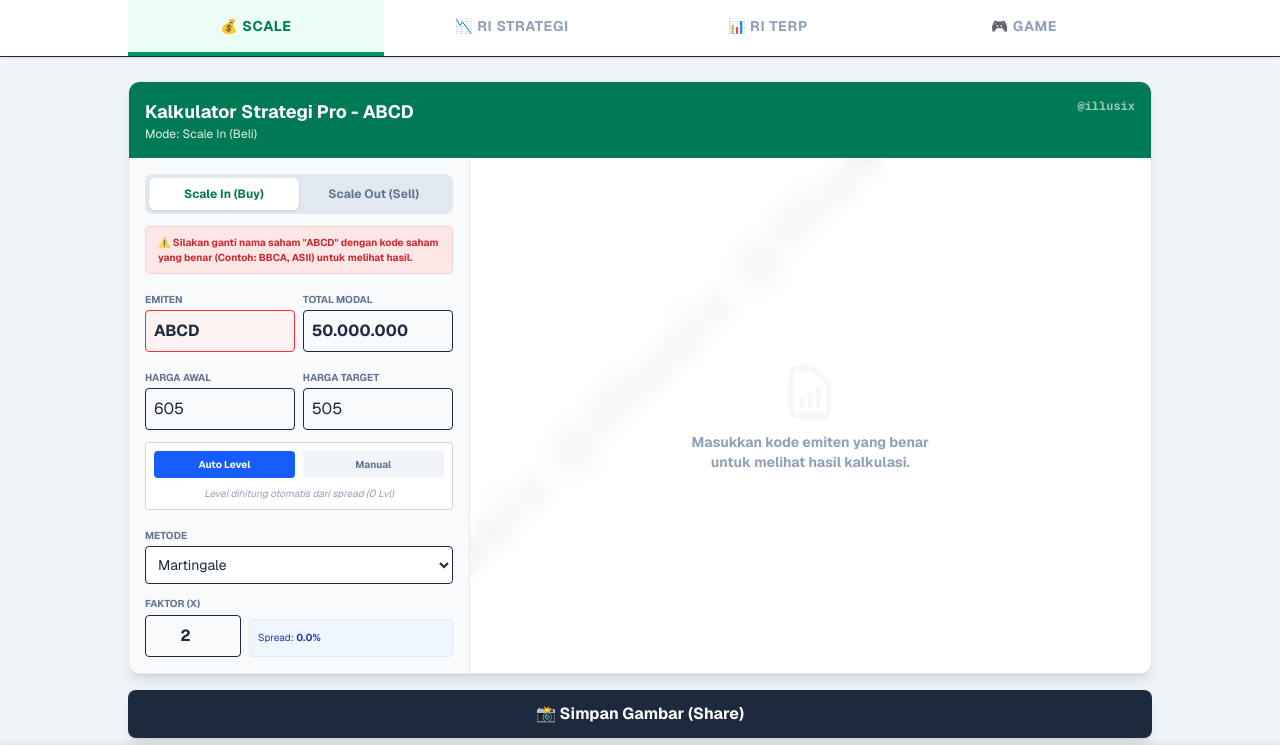
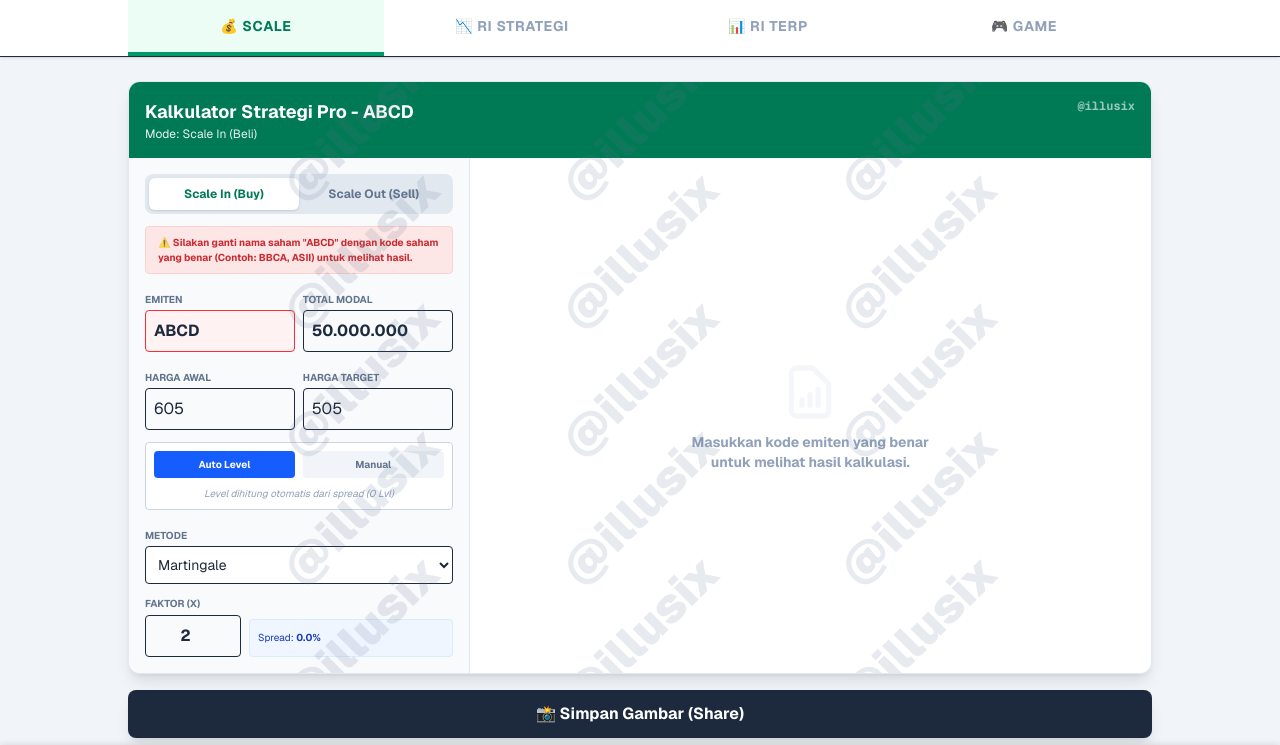
Before and after one commit to illusixTri/kalkulator-saham., a Next.js app: page / in a window 1280 px wide. Shown: the top 745 px of the page. Built offline with nearby package versions, Linux system fonts and the light colour scheme.

Commit message:
Final V13: Fix Watermark & Save Gambar

```diff
--- a/app/page.tsx
+++ b/app/page.tsx
@@ -1,7 +1,7 @@
 "use client";
 import { useState, useEffect, useRef } from "react";
-// Pastikan html2canvas sudah diinstall. Jika error "Module not found", jalankan: npm install html2canvas
-import html2canvas from "html2canvas";
+// Pastikan sudah install: npm install html-to-image
+import { toPng } from 'html-to-image';
 
 // --- TIPE DATA ---
 type Tab = "SCALE" | "RIGHT_ISSUE" | "RI_TERP" | "GAME";
@@ -62,40 +62,34 @@
   );
 }
 
-// --- FUNGSI UTILITY SAVE IMAGE (DEBUG MODE) ---
+// --- FUNGSI SAVE IMAGE BARU ---
 const useScreenshot = () => {
     const [isGenerating, setIsGenerating] = useState(false);
 
-    const saveImage = async (element: HTMLElement | null, filename: string) => {
+    const saveImage = async (elementId: string, filename: string) => {
+        const element = document.getElementById(elementId);
         if (!element) {
             alert("Error: Area gambar tidak ditemukan!");
-            return;
-        }
-        if (typeof html2canvas === 'undefined') {
-            alert("Error Fatal: Library 'html2canvas' belum terinstall. Mohon jalankan 'npm install html2canvas' di terminal.");
             return;
         }
 
         try {
             setIsGenerating(true);
-            // Delay sedikit agar UI stabil
-            await new Promise(r => setTimeout(r, 100));
 
-            const canvas = await html2canvas(element, {
-                backgroundColor: "#ffffff",
-                scale: 2, // Resolusi tinggi
-                useCORS: true, // Fix untuk icon/font
-                logging: false
+            const dataUrl = await toPng(element, {
+                cacheBust: true,
+                backgroundColor: '#ffffff',
+                pixelRatio: 2 // Biar HD
             });
 
             const link = document.createElement("a");
             link.download = `${filename}_${new Date().getTime()}.png`;
-            link.href = canvas.toDataURL("image/png");
+            link.href = dataUrl;
             link.click();
 
         } catch (err: any) {
             console.error("Gagal save gambar:", err);
-            alert("Gagal menyimpan gambar: " + err.message);
+            alert("Gagal menyimpan gambar. Pastikan sudah install: npm install html-to-image");
         } finally {
             setIsGenerating(false);
         }
@@ -104,14 +98,21 @@
     return { saveImage, isGenerating };
 };
 
-// --- WATERMARK COMPONENT ---
-const Watermark = () => (
-    <div className="absolute inset-0 flex items-center justify-center pointer-events-none z-0 overflow-hidden opacity-10">
-        <div className="text-4xl md:text-6xl font-black text-slate-900 -rotate-45 select-none whitespace-nowrap">
-            @illusix @illusix @illusix
+// --- WATERMARK COMPONENT (REVISI: FULL LAYAR & OVERLAY) ---
+const Watermark = () => {
+    // Buat array supaya tulisan muncul berkali-kali
+    const repeats = Array(15).fill("@illusix");
+
+    return (
+        <div className="absolute inset-0 z-50 pointer-events-none flex flex-wrap items-center justify-center content-center opacity-[0.15] overflow-hidden">
+            {repeats.map((text, i) => (
+                <div key={i} className="p-6 md:p-10 text-3xl md:text-5xl font-black text-slate-500 -rotate-45 select-none whitespace-nowrap">
+                    {text}
+                </div>
+            ))}
         </div>
-    </div>
-);
+    );
+};
 
 // ==========================================
 // 1. KOMPONEN KALKULATOR SCALE IN/OUT
@@ -131,7 +132,6 @@
   const [autoSteps, setAutoSteps] = useState(0);
   const [spreadPct, setSpreadPct] = useState(0);
 
-  const printRef = useRef<HTMLDivElement>(null);
   const { saveImage, isGenerating } = useScreenshot();
 
   const formatIDR = (num: number) => new Intl.NumberFormat("id-ID", { style: "currency", currency: "IDR", maximumFractionDigits: 0 }).format(num);
@@ -170,7 +170,8 @@
 
   return (
     <div className="space-y-4">
-        <div ref={printRef} className="bg-white rounded-xl shadow-lg overflow-hidden border border-slate-200 relative">
+        {/* ID UNIK UNTUK FOTO: id="capture-scale" */}
+        <div id="capture-scale" className="bg-white rounded-xl shadow-lg overflow-hidden border border-slate-200 relative">
         <Watermark />
         <div className={`p-4 ${mode === 'SCALE_IN' ? 'bg-emerald-700' : 'bg-red-700'} text-white relative z-10`}>
             <h2 className="text-lg font-bold">Kalkulator Strategi Pro - {emiten}</h2>
@@ -179,6 +180,7 @@
         </div>
         <div className="grid grid-cols-1 lg:grid-cols-3 gap-0 relative z-10">
             <div className="p-4 bg-slate-50 border-r border-slate-200 space-y-3">
+            {/* ... INPUTS ... */}
             <div className="flex bg-slate-200 rounded-lg p-1">
                 <button onClick={() => setMode("SCALE_IN")} className={`flex-1 py-2 text-xs font-bold rounded-md ${mode === "SCALE_IN" ? "bg-white shadow text-emerald-700" : "text-slate-500"}`}>Scale In (Buy)</button>
                 <button onClick={() => setMode("SCALE_OUT")} className={`flex-1 py-2 text-xs font-bold rounded-md ${mode === "SCALE_OUT" ? "bg-white shadow text-red-700" : "text-slate-500"}`}>Scale Out (Sell)</button>
@@ -199,7 +201,7 @@
             <div><label className="text-[10px] font-bold text-slate-500 uppercase">Metode</label><select value={method} onChange={(e) => setMethod(e.target.value as Method)} className="w-full p-2 border rounded bg-white text-sm"><option value="NORMAL">Normal</option><option value="MARTINGALE">Martingale</option><option value="FIBONACCI">Fibonacci</option></select></div>
             <div className="flex gap-2 items-end">{method === "MARTINGALE" && (<div className="w-24 shrink-0"><label className="text-[10px] font-bold text-slate-500 uppercase block mb-1">Faktor (x)</label><input type="number" step="0.1" value={multiplier} onChange={(e) => setMultiplier(Number(e.target.value))} className="w-full p-2 border rounded text-center font-bold" /></div>)}<div className="flex-1 bg-blue-50 border border-blue-100 rounded p-2 h-[38px] flex flex-col justify-center text-[10px] text-blue-800 leading-tight"><div className="flex justify-between items-center"><span>Spread: <strong>{spreadPct.toFixed(1)}%</strong></span></div></div></div>
             </div>
-            <div className="lg:col-span-2 p-4 bg-white/50 backdrop-blur-sm relative">
+            <div className="lg:col-span-2 p-4 bg-white/50 relative">
             {isInvalidTicker ? (
                 <div className="h-full w-full flex flex-col items-center justify-center text-slate-300 space-y-2 py-10"><svg xmlns="http://www.w3.org/2000/svg" className="h-16 w-16 opacity-20" fill="none" viewBox="0 0 24 24" stroke="currentColor"><path strokeLinecap="round" strokeLinejoin="round" strokeWidth={2} d="M9 17v-2m3 2v-4m3 4v-6m2 10H7a2 2 0 01-2-2V5a2 2 0 012-2h5.586a1 1 0 01.707.293l5.414 5.414a1 1 0 01.293.707V19a2 2 0 01-2 2z" /></svg><p className="text-sm font-bold text-slate-400 text-center">Masukkan kode emiten yang benar<br/>untuk melihat hasil kalkulasi.</p></div>
             ) : (
@@ -222,7 +224,16 @@
             </div>
         </div>
         </div>
-        <button onClick={() => saveImage(printRef.current, `Scale_Strategy_${emiten}`)} disabled={isGenerating} className={`w-full py-3 rounded-lg font-bold flex items-center justify-center gap-2 transition-all shadow-lg text-white ${isGenerating ? "bg-slate-400 cursor-wait" : "bg-slate-800 hover:bg-slate-900"}`}>{isGenerating ? "⏳ Memproses Gambar..." : "📸 Simpan Gambar (Share)"}</button>
+
+        <button
+            onClick={() => saveImage("capture-scale", `Scale_Strategy_${emiten}`)}
+            disabled={isGenerating}
+            className={`w-full py-3 rounded-lg font-bold flex items-center justify-center gap-2 transition-all shadow-lg text-white ${
+                isGenerating ? "bg-slate-400 cursor-wait" : "bg-slate-800 hover:bg-slate-900"
+            }`}
+        >
+            {isGenerating ? "⏳ Memproses Gambar..." : "📸 Simpan Gambar (Share)"}
+        </button>
     </div>
   );
 }
@@ -242,7 +253,6 @@
   const [waranNew, setWaranNew] = useState(1);
   const [result, setResult] = useState<any>(null);
 
-  const printRef = useRef<HTMLDivElement>(null);
   const { saveImage, isGenerating } = useScreenshot();
 
   const formatIDR = (num: number) => new Intl.NumberFormat("id-ID", { style: "currency", currency: "IDR", maximumFractionDigits: 0 }).format(num);
@@ -271,7 +281,8 @@
 
   return (
     <div className="space-y-4">
-        <div ref={printRef} className="bg-white rounded-xl shadow-lg overflow-hidden border border-slate-200 relative">
+        {/* ID UNIK: id="capture-ri" */}
+        <div id="capture-ri" className="bg-white rounded-xl shadow-lg overflow-hidden border border-slate-200 relative">
         <Watermark />
         <div className="bg-indigo-700 p-4 text-white relative z-10">
             <h2 className="text-lg font-bold">Strategi Right Issue - {emiten}</h2>
@@ -309,7 +320,16 @@
             </div>
         </div>
         </div>
-        <button onClick={() => saveImage(printRef.current, `Strategi_RI_${emiten}`)} disabled={isGenerating} className={`w-full py-3 rounded-lg font-bold flex items-center justify-center gap-2 transition-all shadow-lg text-white ${isGenerating ? "bg-slate-400 cursor-wait" : "bg-slate-800 hover:bg-slate-900"}`}>{isGenerating ? "⏳ Memproses Gambar..." : "📸 Simpan Gambar (Share)"}</button>
+
+        <button
+            onClick={() => saveImage("capture-ri", `Strategi_RI_${emiten}`)}
+            disabled={isGenerating}
+            className={`w-full py-3 rounded-lg font-bold flex items-center justify-center gap-2 transition-all shadow-lg text-white ${
+                isGenerating ? "bg-slate-400 cursor-wait" : "bg-slate-800 hover:bg-slate-900"
+            }`}
+        >
+            {isGenerating ? "⏳ Memproses Gambar..." : "📸 Simpan Gambar (Share)"}
+        </button>
     </div>
   );
 }
@@ -326,7 +346,6 @@
   const [result, setResult] = useState<any>(null);
   const [showFormula, setShowFormula] = useState(false);
 
-  const printRef = useRef<HTMLDivElement>(null);
   const { saveImage, isGenerating } = useScreenshot();
 
   const formatIDR = (num: number) => new Intl.NumberFormat("id-ID", { style: "currency", currency: "IDR", maximumFractionDigits: 0 }).format(num);
@@ -343,7 +362,8 @@
 
   return (
     <div className="space-y-4">
-        <div ref={printRef} className="bg-white rounded-xl shadow-lg overflow-hidden border border-slate-200 relative">
+        {/* ID UNIK: id="capture-terp" */}
+        <div id="capture-terp" className="bg-white rounded-xl shadow-lg overflow-hidden border border-slate-200 relative">
         <Watermark />
         <div className="bg-orange-600 p-4 text-white relative z-10">
             <h2 className="text-lg font-bold">Kalkulator TERP - {emiten}</h2>
@@ -367,7 +387,7 @@
             </div>
         </div>
 
-        <div className="p-6 bg-white/50 backdrop-blur-sm relative z-10">
+        <div className="p-6 bg-white relative z-10">
             {result && (
                 <div className="space-y-4">
                 <div className="bg-white p-4 rounded-xl border border-orange-200 shadow-sm relative overflow-hidden text-center">
@@ -391,7 +411,16 @@
             )}
         </div>
         </div>
-        <button onClick={() => saveImage(printRef.current, `TERP_${emiten}`)} disabled={isGenerating} className={`w-full py-3 rounded-lg font-bold flex items-center justify-center gap-2 transition-all shadow-lg text-white ${isGenerating ? "bg-slate-400 cursor-wait" : "bg-slate-800 hover:bg-slate-900"}`}>{isGenerating ? "⏳ Memproses Gambar..." : "📸 Simpan Gambar (Share)"}</button>
+
+        <button
+            onClick={() => saveImage("capture-terp", `TERP_${emiten}`)}
+            disabled={isGenerating}
+            className={`w-full py-3 rounded-lg font-bold flex items-center justify-center gap-2 transition-all shadow-lg text-white ${
+                isGenerating ? "bg-slate-400 cursor-wait" : "bg-slate-800 hover:bg-slate-900"
+            }`}
+        >
+            {isGenerating ? "⏳ Memproses Gambar..." : "📸 Simpan Gambar (Share)"}
+        </button>
     </div>
   );
 }
--- a/package.json
+++ b/package.json
@@ -9,7 +9,7 @@
     "lint": "eslint"
   },
   "dependencies": {
-    "html2canvas": "^1.4.1",
+    "html-to-image": "^1.11.13",
     "next": "16.1.1",
     "react": "19.2.3",
     "react-dom": "19.2.3"
```
Also changed, not shown: 1 other file (tests, documents, lock files or other folders).
